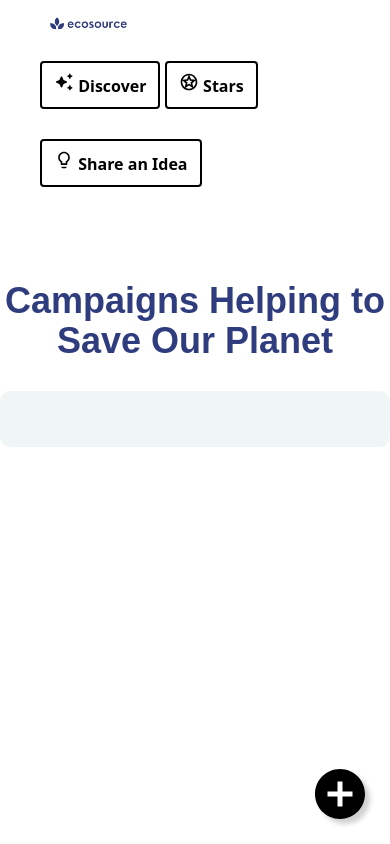
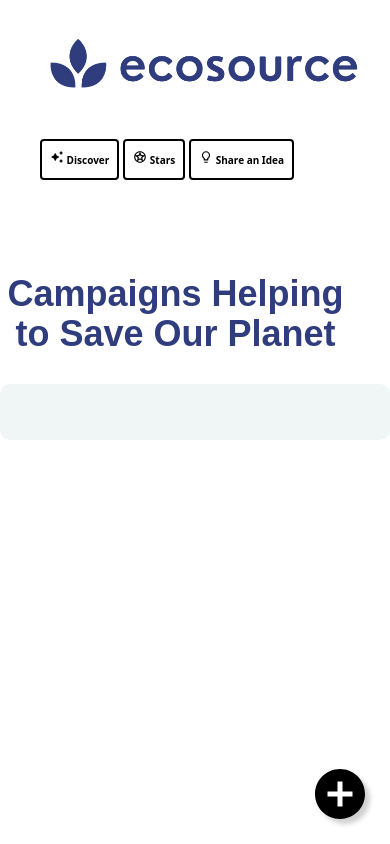
Before and after one commit to karanchoudhxry/ecosource-app, a plain HTML site: page campaigns/index.html in a window 390 px wide. Drawn offline with Linux system fonts and the light colour scheme; no server answers.

Commit message:
Update index.html

```diff
--- a/campaigns/index.html
+++ b/campaigns/index.html
@@ -8,7 +8,6 @@
     <meta name="author" content="Karan Choudhary">
     <meta name="theme-color" content="#2F3C7E">
     <meta name="viewport" content="width=device-width, initial-scale=1.0">
-    <!-- <link rel="stylesheet" href="./style.css"> -->
     <link rel="shortcut icon" href="../assets/favicon-light-.png" type="image/x-icon">
 
     <!-- The core Firebase JS SDK -->
@@ -134,13 +133,50 @@
         .coverImage{
             width: 100%;
         }
+        body > nav > ul > div{
+            display: inline; float: right; margin-right: 25px; padding-top: 5px;
+        }
+        @media only screen and (max-width: 600px) {
+            .header-logo{
+                width: 80%;
+            }
+        }
+
+        @media only screen and (max-width: 560px) {
+            nav ul li a{
+                font-size: 12px;
+            }
+            ul li a img{
+                width: 16px;
+            }
+        }
+
+        @media only screen and (max-width: 430px) {
+            nav ul li a{
+                font-size: 10px;
+            }
+            nav ul li{
+                padding: 5px 8px;
+                padding-bottom: 8px;
+            }
+            ul li a img{
+                width: 14px;
+            }
+            body > nav > ul > div{
+                font-size :14px ;
+                float: left;
+            }
+        }
+        body > div.hero-section > h1{
+            max-width: 90%;
+        }
     </style>
 </head>
 <body>
     <nav>
         <a href="../"><img src="../assets/ecosource.png" alt="logo" class="header-logo"></a>
         <ul>
-            <div style="display: inline; float: right; margin-right: 25px; padding-top: 5px;">
+            <div>
                 <li><a href="../"><img src="../assets/sparkle.svg" alt="sparkle" width="20px" > Discover</a></li>
                 <li><a href="../stars" target="blank"><img src="../assets/stars.svg" alt="stars" width="20px" > Stars</a></li>
                 <li><a href="../share" target="blank"><img src="../assets/idea.svg" alt="idea" width="20px"> Share an Idea</a></li>
```
